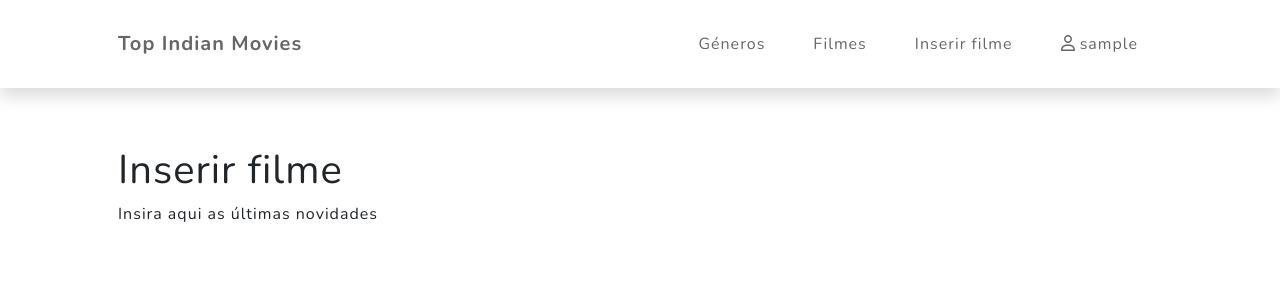
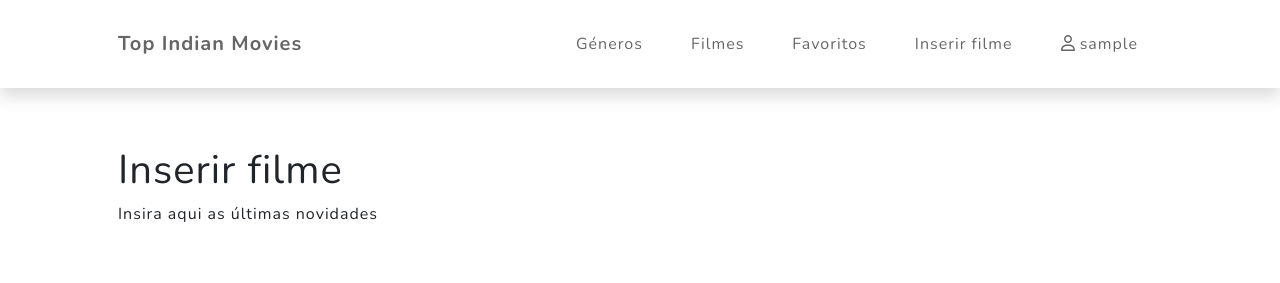
Before and after one commit to anacAraujo/BDTSS, a PHP site: page /add_filme.php in a window 1280 px wide. Shown: the top 283 px of the page. Run offline with PHP 8.4, Linux system fonts and the light colour scheme; the visitor is signed in with stand-in values (Sample User, id 1); data comes from the database, SQL or seed files in the repository; some libraries are stand-ins or nearby versions.

Commit message:
Add page link and verification

```diff
--- a/components/cp_navbar.php
+++ b/components/cp_navbar.php
@@ -23,10 +23,17 @@ if (isset($_SESSION['login'])) {
                 <li class="nav-item"><a class="nav-link" href="generos.php">Géneros</a></li>
                 <li class="nav-item"><a class="nav-link" href="filmes.php">Filmes</a></li>
                 <?php
+                if (isset($_SESSION['login'])) {
+                ?>
+                    <li class="nav-item"><a class="nav-link" href="favoritos.php">Favoritos</a></li>
+                <?php
+                }
                 if (isset($_SESSION['perfil']) && $_SESSION['perfil'] == 1) {
-                ?> <li class="nav-item"><a class="nav-link" href="add_filme.php">Inserir filme</a></li><?php
-                                                                                                    }
-                                                                                                        ?>
+                ?>
+                    <li class="nav-item"><a class="nav-link" href="add_filme.php">Inserir filme</a></li>
+                <?php
+                }
+                ?>
 
                 <li class="nav-item"><a class="nav-link" href=<?= $path ?>><i class="fa-regular fa-user"></i>
                         <?php echo $login ?>
```
